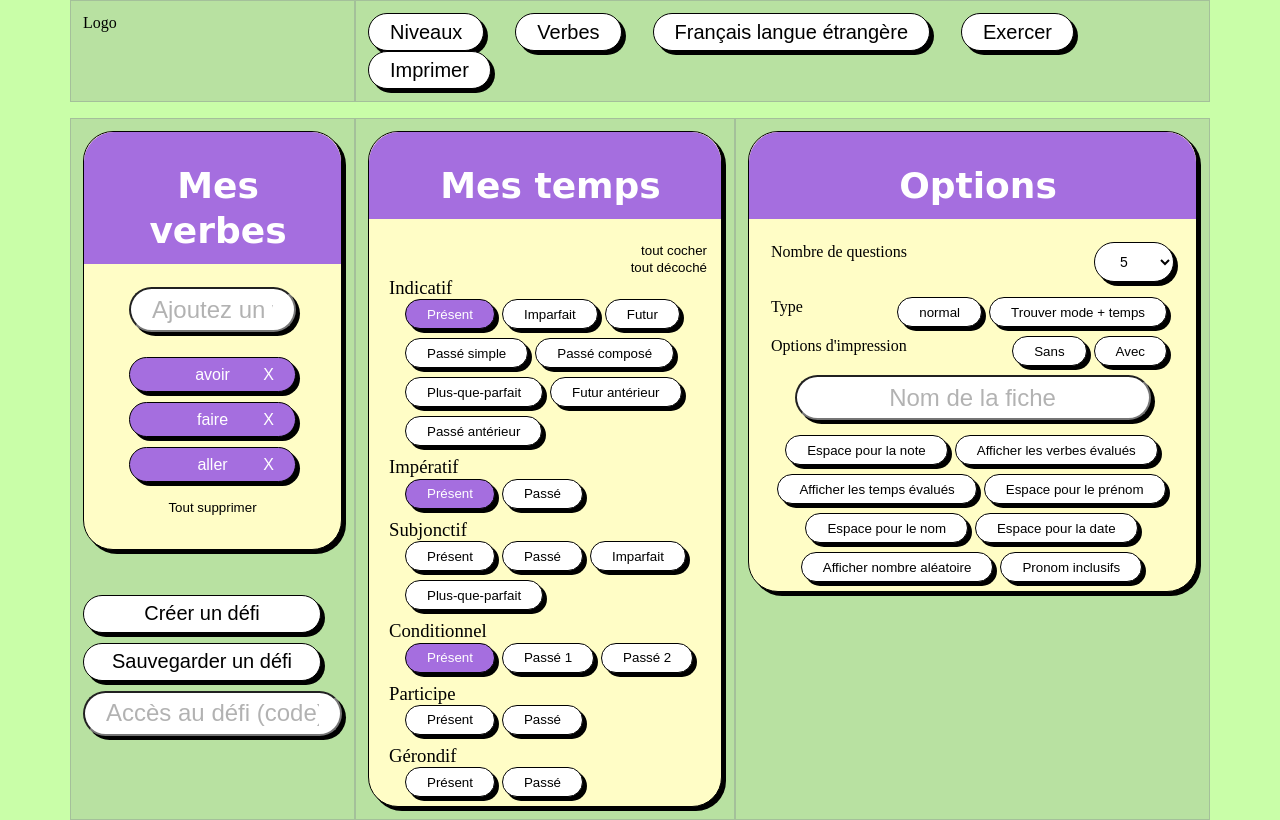
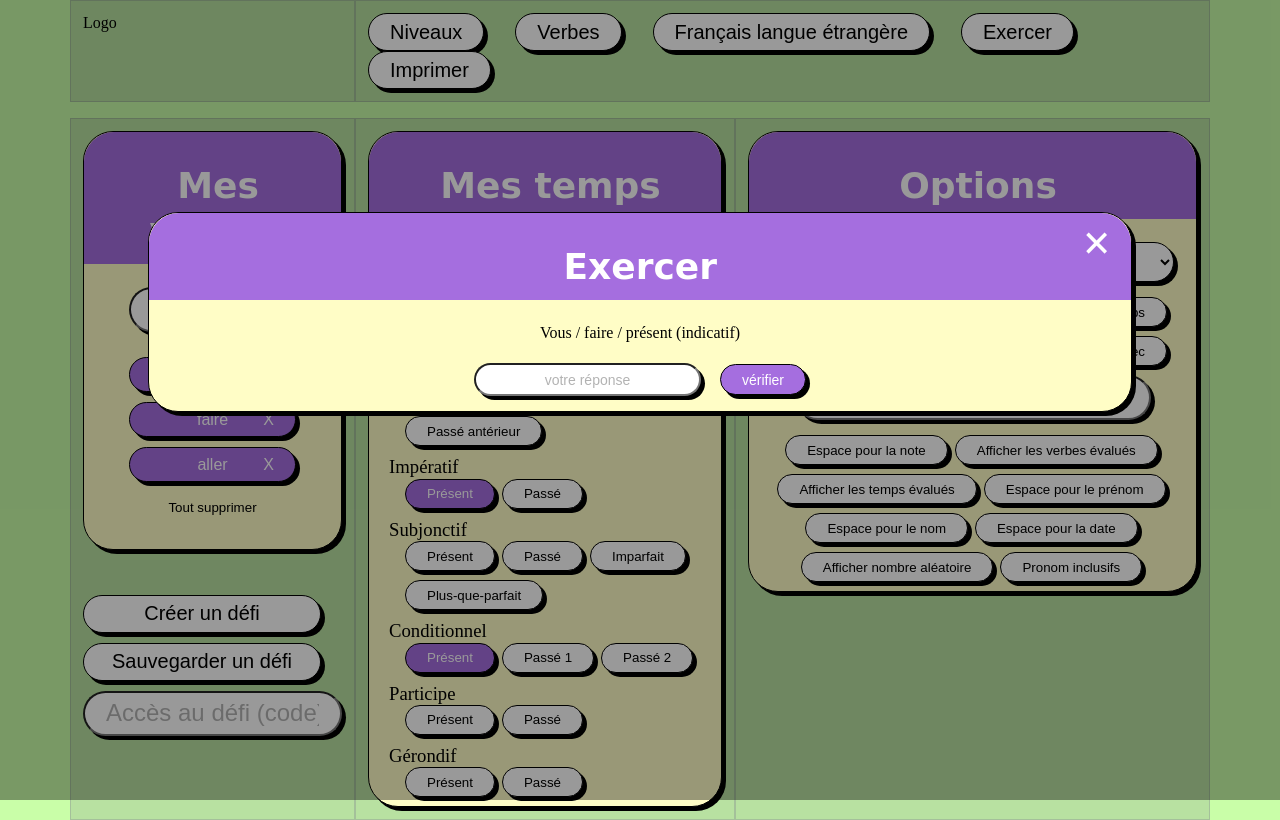
Before and after one commit to jeannehostettler/tatitotu, a website built with Parcel: page src/index.html in a window 1280 px wide. Both pictures are taken after a click on the button "Exercer". Built offline with nearby package versions, Linux system fonts and the light colour scheme; files whose address does not match are found by name; a web font is replaced by a local one.

Commit message:
création du popup et ajouts des différents éléements visuels

```diff
--- a/src/index.html
+++ b/src/index.html
@@ -47,7 +47,26 @@
               <a href="#">10 verbes essentiels au présent</a>
             </div>
           </div>
-          <button class="big-button">Exercer</button>
+          <button id="myBtn" class="big-button">Exercer</button>
+          <div class="modal" id="myModal">
+            <div class="modal-content">
+              <span class="close">&times;</span>
+              <div class="cards">
+                <div class="top-card">
+                  <h2>Exercer</h2>
+                </div>
+                <p>Vous / faire / présent (indicatif)</p>
+                <label for="answer"></label>
+                <input
+                  type="text"
+                  name="votre réponse"
+                  id="field"
+                  value="votre réponse"
+                />
+                <button>vérifier</button>
+              </div>
+            </div>
+          </div>
           <div class="dropdown">
             <button class="big-button">Imprimer</button>
             <div class="dropdown-child">
--- a/src/js/main.js
+++ b/src/js/main.js
@@ -0,0 +1,14 @@
+var modal = document.getElementById("myModal");
+var btn = document.getElementById("myBtn");
+var span = document.getElementsByClassName("close")[0];
+btn.onclick = function () {
+  modal.style.display = "block";
+};
+span.onclick = function () {
+  modal.style.display = "none";
+};
+window.onclick = function (event) {
+  if (event.target == modal) {
+    modal.style.display = "none";
+  }
+};
--- a/src/scss/main.scss
+++ b/src/scss/main.scss
@@ -15,3 +15,5 @@
 @import "modules/number-picker";
 @import "modules/challenge";
 @import "modules/addverb";
+@import "modules/modal";
+@import "modules/close";
--- /dev/null
+++ b/src/scss/modules/_close.scss
@@ -0,0 +1,14 @@
+.close {
+  color: white;
+  float: right;
+  margin-right: 21px;
+  font-size: 50px;
+  font-weight: bold;
+}
+
+.close:hover,
+.close:focus {
+  color: #8a5abd;
+  text-decoration: none;
+  cursor: pointer;
+}
--- /dev/null
+++ b/src/scss/modules/_modal.scss
@@ -0,0 +1,33 @@
+.modal {
+  display: none;
+  position: fixed;
+  z-index: 1;
+  left: 0;
+  top: 0;
+  width: 100%; /* Full width */
+  height: 100%; /* Full height */
+  overflow: auto; /* Enable scroll if needed */
+  background-color: rgb(0, 0, 0); /* Fallback color */
+  background-color: rgba(0, 0, 0, 0.4); /* Black w/ opacity */
+}
+
+.modal-content {
+  margin: 15% auto; /* 15% from the top and centered */
+  padding: 20px;
+  width: 80%; /* Could be more or less, depending on screen size */
+}
+
+.modal-content button {
+  background-color: #a56edf;
+  color: white;
+  font-size: 14px;
+}
+.modal-content input {
+  font-size: 14px;
+  margin-right: 15px;
+}
+
+.modal-content p {
+  font-family: KyivType;
+  margin-bottom: 20px;
+}
```
